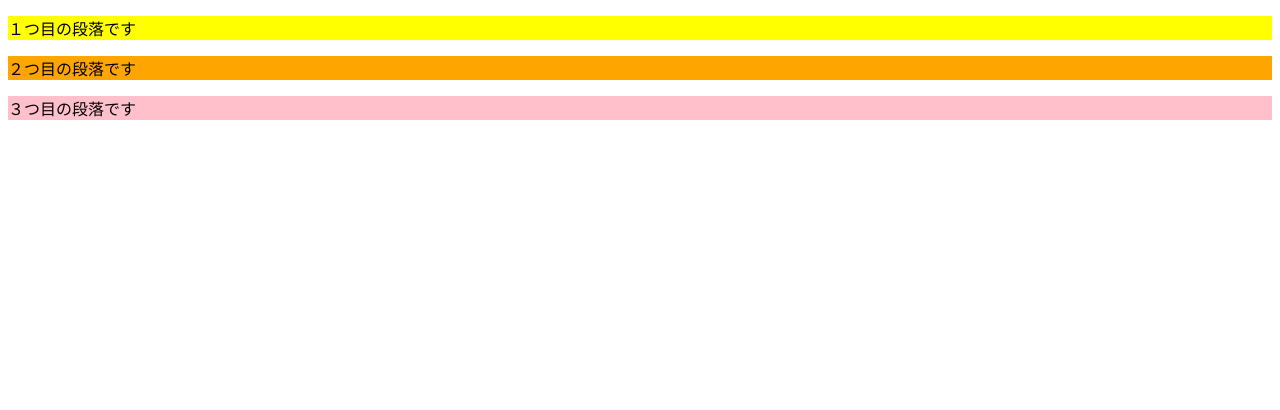
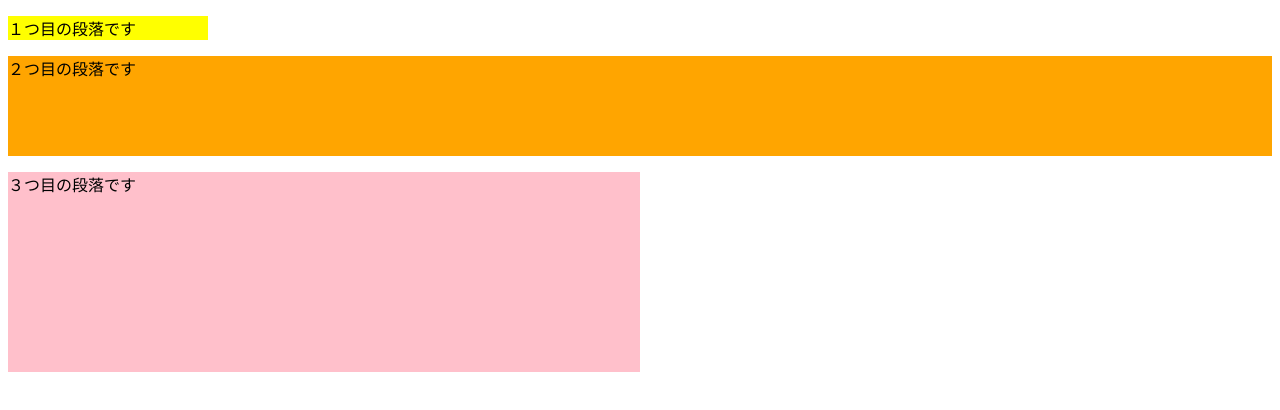
Before and after one commit to misako521/HTML.CSS, a plain HTML site: page display-block.html in a window 1280 px wide. Drawn offline with Linux system fonts and the light colour scheme.

Commit message:
幅を変更

```diff
--- a/display-block.css
+++ b/display-block.css
@@ -1,9 +1,13 @@
 #first-paragraph {
-  background-color: yellow;
+    width: 200px;
+    background-color: yellow;
 }
 #second-paragraph {
-  background-color: orange;
+    height: 100px;
+    background-color: orange;
 }
 #third-paragraph {
-  background-color: pink;
+    width: 50%;
+    height: 200px;
+    background-color: pink;
 }
```
